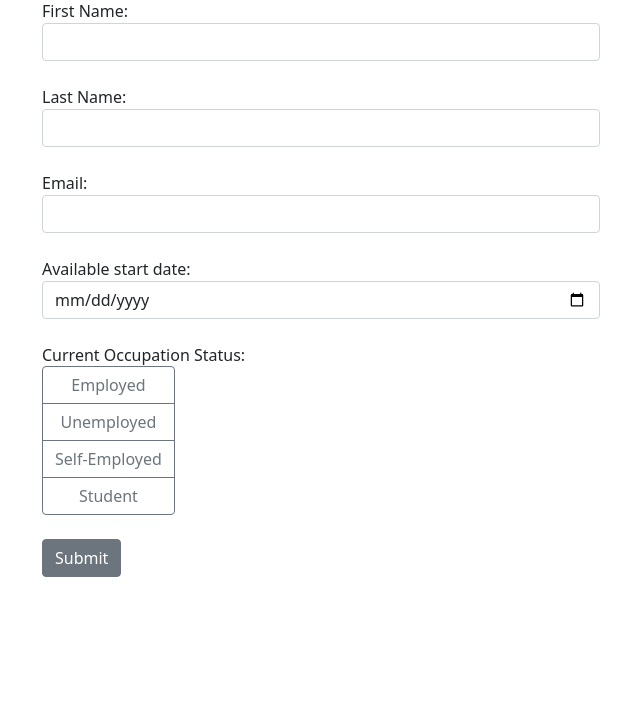
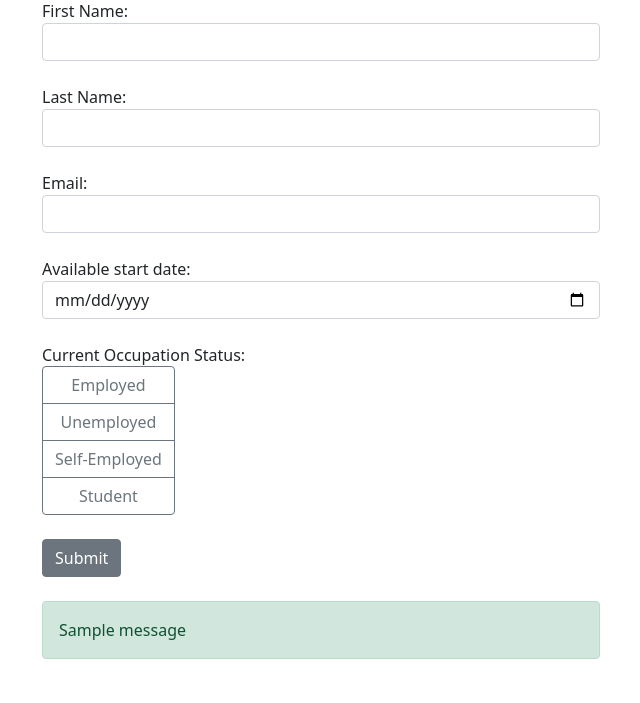
Before and after one commit to Charanvir/Flask-Job-Application-Form, a Flask app: page / in a window 1280 px wide. Shown: the part 97-800 px from the top of the page, without its empty margins (40-680 px from the left). Run offline with Flask 2, Linux system fonts and the light colour scheme; tables that the repository leaves empty hold one stand-in row (values such as "Sample post"); one stand-in notice (Sample message) is shown.

Commit message:
conditional rendered success message using flash module from flask and jinja2 in the HTML file

```diff
--- a/app.py
+++ b/app.py
@@ -1,10 +1,9 @@
-from flask import Flask, render_template, request
+from flask import Flask, render_template, request, flash
 from flask_sqlalchemy import SQLAlchemy
 import os
 from dotenv import load_dotenv
 
 load_dotenv()
-print(os.getenv("PASSWORD"))
 # Create an app instance
 app = Flask(__name__)
 # This will guard the appliction from hackers, cookies, and hijacking functionality
@@ -38,6 +37,7 @@ def index():
 
         db.session.add(form)
         db.session.commit()
+        flash("Your form was submitted successfully!")
 
     return render_template("index.html")
 
--- a/templates/index.html
+++ b/templates/index.html
@@ -30,20 +30,33 @@
 					<label>Current Occupation Status: </label>
 					<br>
 					<div id="occupation" class="btn-group-vertical ">
-						<input class="btn-check form-control" type="radio" id="employed" name="occupation" value="employed" required>
+						<input class="btn-check form-control" type="radio" id="employed" name="occupation"
+							   value="employed" required>
 						<label class="btn btn-outline-secondary" for="employed">Employed</label>
 
-						<input class="btn-check form-control" type="radio" id="unemployed" name="occupation" value="unemployed" required>
+						<input class="btn-check form-control" type="radio" id="unemployed" name="occupation"
+							   value="unemployed" required>
 						<label class="btn btn-outline-secondary" for="unemployed">Unemployed</label>
 
-						<input class="btn-check form-control" type="radio" id="self-employed" name="occupation" value="self_employed" required>
+						<input class="btn-check form-control" type="radio" id="self-employed" name="occupation"
+							   value="self_employed" required>
 						<label class="btn btn-outline-secondary" for="self-employed">Self-Employed</label>
 
-						<input class="btn-check form-control" type="radio" id="student" name="occupation" value="student" required>
+						<input class="btn-check form-control" type="radio" id="student" name="occupation"
+							   value="student" required>
 						<label class="btn btn-outline-secondary" for="student">Student</label>
 					</div>
 				</div>
 				<button class="btn btn-secondary mb-4" type="submit">Submit</button>
+				{% with messages = get_flashed_messages() %}
+				{% if messages %}
+				<div class="alert alert-success">
+					{% for message in messages %}
+					{{message}}
+					{% endfor %}
+				</div>
+				{% endif %}
+				{% endwith %}
 			</form>
 		</div>
 		<script src="https://code.jquery.com/jquery-3.6.0.min.js"></script>
```
